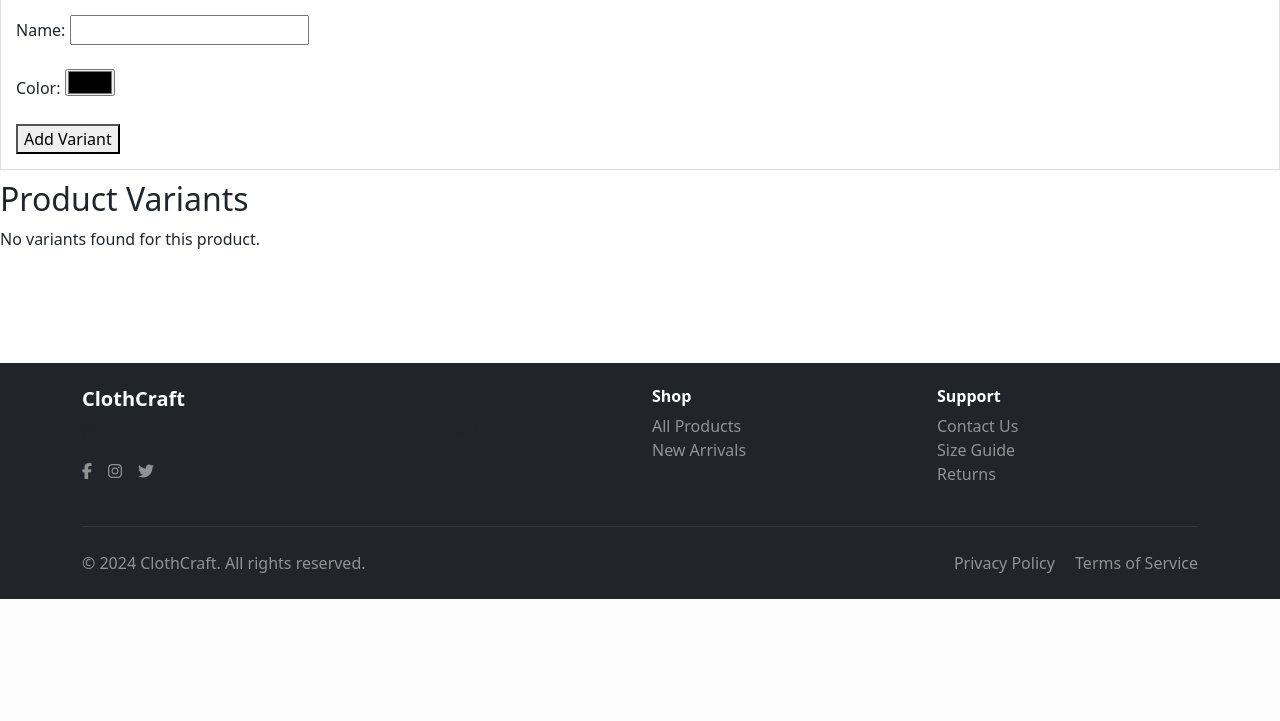
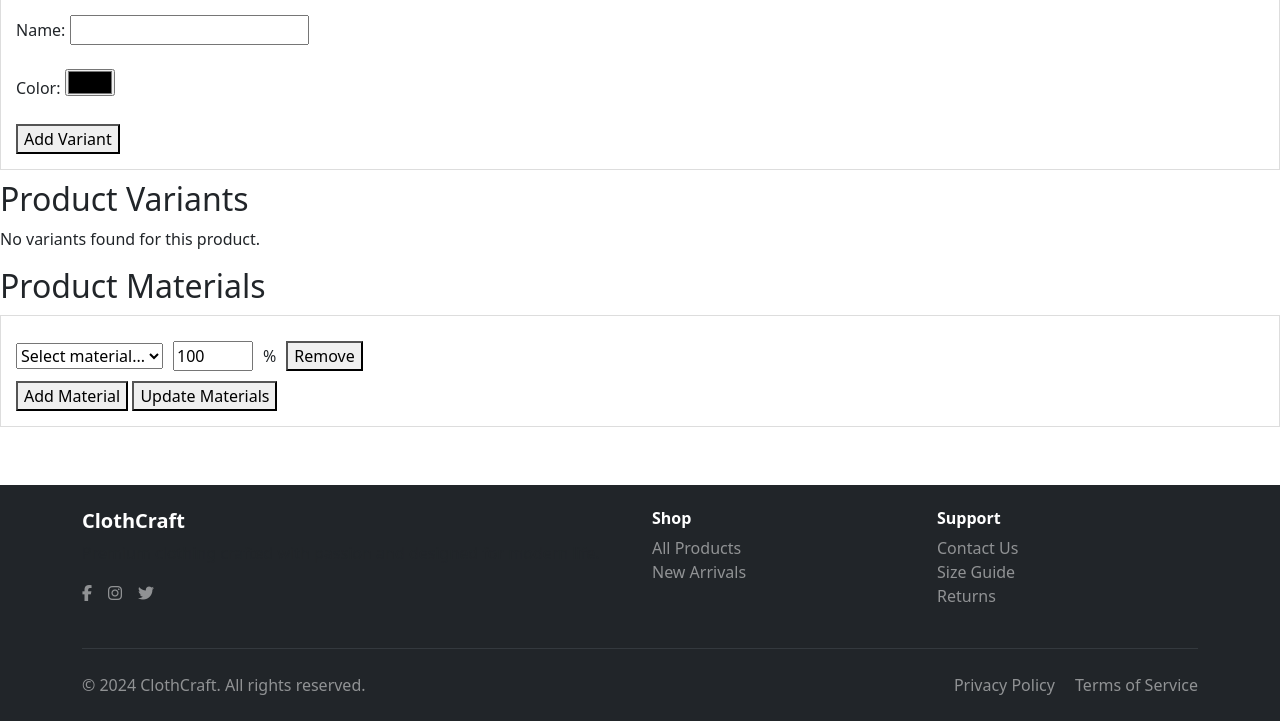
Before and after one commit to Nope-Nat/ClothCraft, a FastAPI app: template app/templates/admin/modify_product.html in a window 1280 px wide. Shown: the part 201-922 px from the top of the page. Before the commit the page ends 800 px from the top, so only its background shows below. Run offline with FastAPI, Linux system fonts and the light colour scheme; the template is opened without the code that fills it, so the values that code supplies are empty; parts of the project's set-up code (start-up, migrations or seed data) failed here and were passed over.

Commit message:
Materials modifications possibility

```diff
--- a/app/templates/admin/modify_product.html
+++ b/app/templates/admin/modify_product.html
@@ -38,11 +38,77 @@
     <p>No variants found for this product.</p>
 {% endif %}
 
-{% if errors %}
-<div class="errors">
-    {% for error in errors %}
-    <p style="color: red;">{{ error }}</p>
-    {% endfor %}
-</div>
-{% endif %}
+<h2>Product Materials</h2>
+<form method="post" action="/admin/modify_product/{{ id_product }}/update_materials" style="border: 1px solid #ddd; padding: 15px; margin: 10px 0;">
+    <div id="materials-container">
+        {% for material in product_materials %}
+        <div class="material-row" style="margin: 10px 0; display: flex; gap: 10px; align-items: center;">
+            <select name="material_{{ loop.index0 }}" required>
+                {% for available_material in all_materials %}
+                <option value="{{ available_material.id_material }}"
+                    {% if available_material.id_material == material.id_material %}selected{% endif %}>
+                    {{ available_material.id_material }} - {{ available_material.material_name }}
+                </option>
+                {% endfor %}
+            </select>
+            <input type="number" name="percentage_{{ loop.index0 }}" value="{{ material.percentage }}"
+                   step="0.1" min="0" max="100" required style="width: 80px;">
+            <span>%</span>
+            <button type="button" onclick="removeMaterialRow(this)">Remove</button>
+        </div>
+        {% endfor %}
+        {% if not product_materials %}
+        <div class="material-row" style="margin: 10px 0; display: flex; gap: 10px; align-items: center;">
+            <select name="material_0" required>
+                <option value="">Select material...</option>
+                {% for material in all_materials %}
+                <option value="{{ material.id_material }}">{{ material.id_material }} - {{ material.material_name }}</option>
+                {% endfor %}
+            </select>
+            <input type="number" name="percentage_0" value="100" step="0.1" min="0" max="100" required style="width: 80px;">
+            <span>%</span>
+            <button type="button" onclick="removeMaterialRow(this)">Remove</button>
+        </div>
+        {% endif %}
+    </div>
+    <button type="button" onclick="addMaterialRow()">Add Material</button>
+    <button type="submit">Update Materials</button>
+</form>
+
+<script>
+function addMaterialRow() {
+    const container = document.getElementById('materials-container');
+    const rowCount = container.children.length;
+    const newRow = document.createElement('div');
+    newRow.className = 'material-row';
+    newRow.style.cssText = 'margin: 10px 0; display: flex; gap: 10px; align-items: center;';
+    newRow.innerHTML = `
+        <select name="material_${rowCount}" required>
+            <option value="">Select material...</option>
+            {% for material in all_materials %}
+            <option value="{{ material.id_material }}">{{ material.id_material }} - {{ material.material_name }}</option>
+            {% endfor %}
+        </select>
+        <input type="number" name="percentage_${rowCount}" value="0" step="0.1" min="0" max="100" required style="width: 80px;">
+        <span>%</span>
+        <button type="button" onclick="removeMaterialRow(this)">Remove</button>
+    `;
+    container.appendChild(newRow);
+}
+
+function removeMaterialRow(button) {
+    const container = document.getElementById('materials-container');
+    if (container.children.length > 1) {
+        button.parentElement.remove();
+        // Renumber the remaining rows
+        Array.from(container.children).forEach((row, index) => {
+            const select = row.querySelector('select');
+            const input = row.querySelector('input');
+            select.name = `material_${index}`;
+            input.name = `percentage_${index}`;
+        });
+    }
+}
+</script>
+
 {% endblock %}
```
Also changed, not shown: app/repository/product/variant_repository.py (+42 -0 lines), app/router/admin/modify_product.py (+28 -0 lines).
